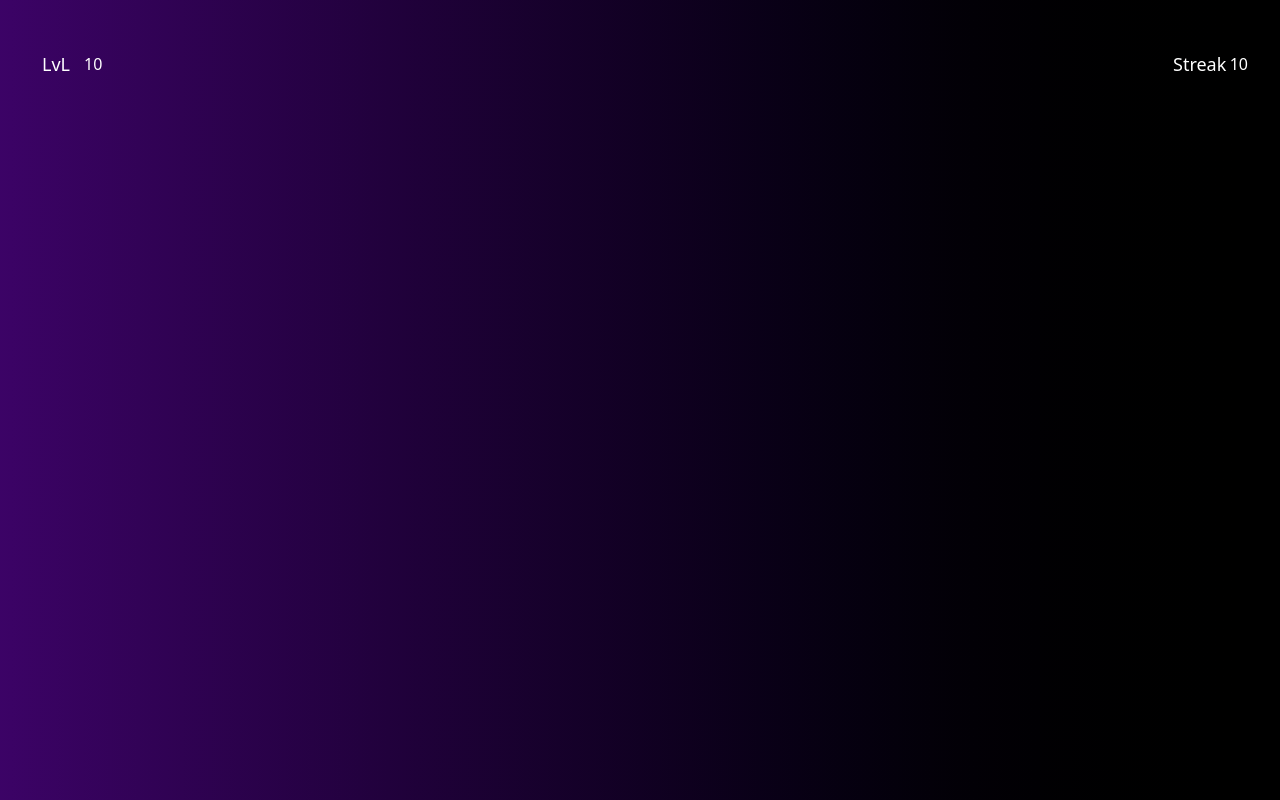
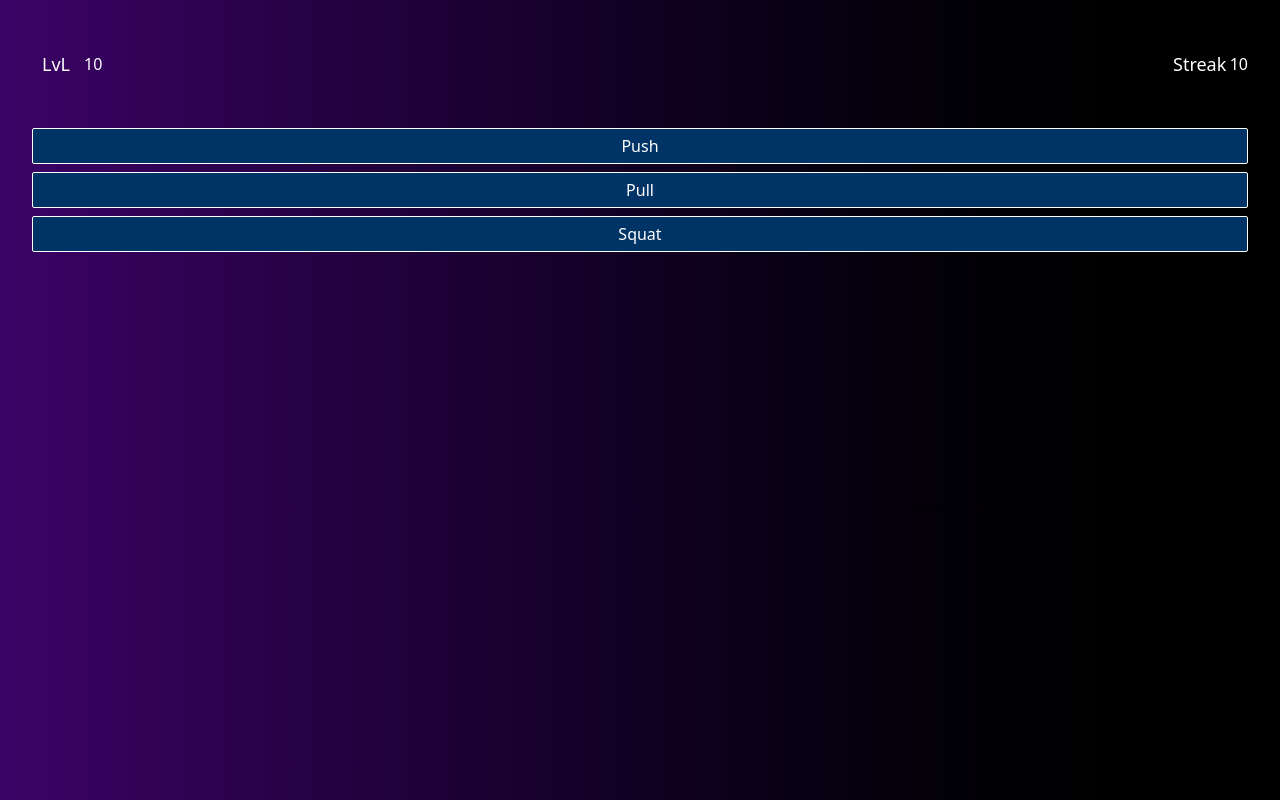
Before and after one commit to silverPalets/calithtanics-tracker, a React (Vite) app: page / in a window 1280 px wide. Built offline with nearby package versions, Linux system fonts and the light colour scheme.

Commit message:
adding movement category buttons

```diff
--- a/package.json
+++ b/package.json
@@ -11,6 +11,7 @@
   },
   "dependencies": {
     "@tailwindcss/vite": "^4.0.9",
+    "prop-types": "^15.8.1",
     "react": "^19.0.0",
     "react-dom": "^19.0.0",
     "tailwindcss": "^4.0.9"
--- a/src/App.jsx
+++ b/src/App.jsx
@@ -2,18 +2,23 @@ import "./index.css";
 import Background from "./Background";
 import LvlStatus from "./LvlStatus.jsx";
 import Streak from "./Streak.jsx";
-
+import MovementCategory from "./MovementCategory.jsx";
 
 function App() {
   return (
-    <>
-      <Background className="">
-        <header className="flex justify-between items-center">
-          <LvlStatus />
-          <Streak/>
-        </header>
-      </Background>
-    </>
+    <Background className="">
+      <header className="flex justify-between items-center">
+        <LvlStatus />
+        <Streak />
+      </header>
+      <main>
+        <section className="mt-10 flex flex-col gap-2">
+          <MovementCategory>Push</MovementCategory>
+          <MovementCategory>Pull</MovementCategory>
+          <MovementCategory>Squat</MovementCategory>
+        </section>
+      </main>
+    </Background>
   );
 }
 
--- /dev/null
+++ b/src/MovementCategory.jsx
@@ -0,0 +1,14 @@
+import PropTypes from 'prop-types'
+function MovementCategory({children, height = 'h-9'}) {
+  return(
+    <div className={`bg-mainButton ${height} box-border border-1 border-white rounded-xs flex items-center justify-center text-white`}>
+    {children}
+    </div>
+  );
+}
+
+MovementCategory.propTypes = {
+  children: PropTypes.string,
+  height: PropTypes.string
+};
+export default MovementCategory;
--- a/src/index.css
+++ b/src/index.css
@@ -3,4 +3,5 @@
 @theme {
   --color-lvlFill: #00A8FF;
   --color-streak: #FFA514;
+  --color-mainButton: #003366;
 }
```
Also changed, not shown: 1 other file (tests, documents, lock files or other folders).
